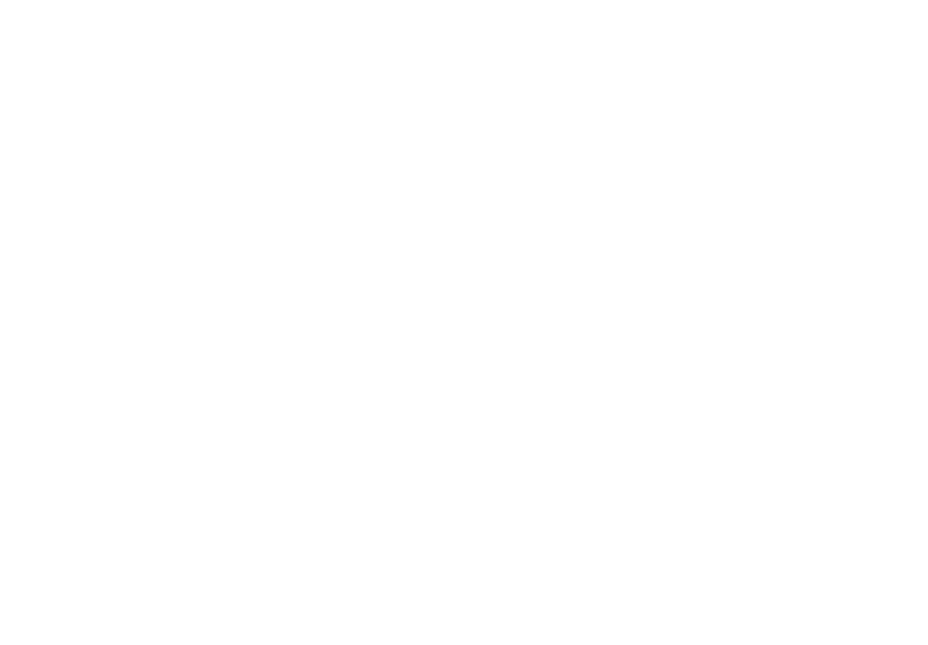
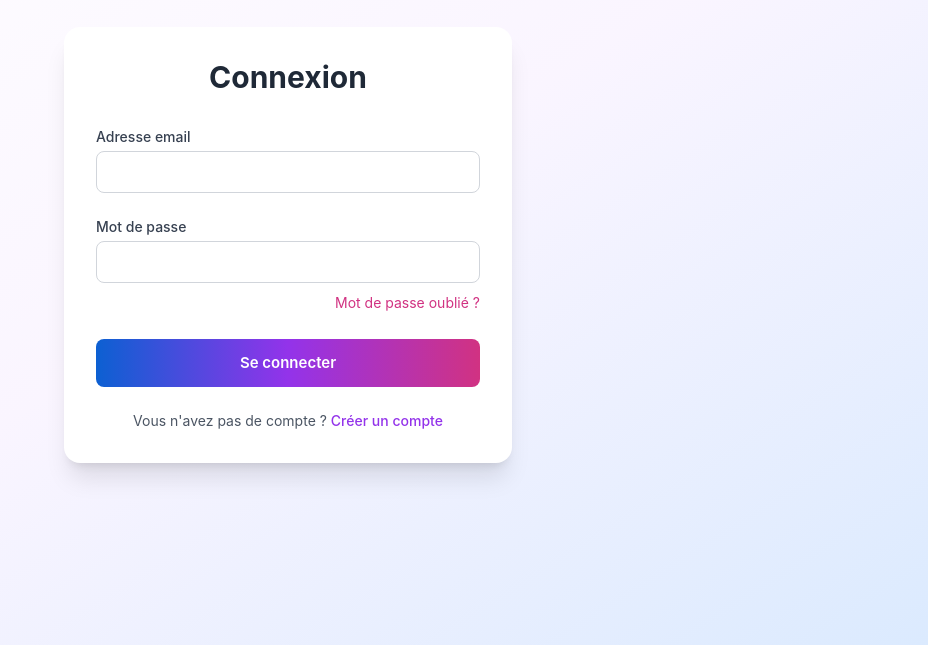
Before and after one commit to mehdidarmiche/monfeed-front, a Vue app in the folder front/: page /login in a window 1280 px wide. Before the commit this address had no page. Shown: the part 155-800 px from the top of the page, without its empty margins (352-1280 px from the left). Built offline with nearby package versions, Linux system fonts and the light colour scheme.

Commit message:
feat: implement authentication forms and routing for login and registration

```diff
--- /dev/null
+++ b/front/src/components/auth/LoginForm.vue
@@ -0,0 +1,97 @@
+<script setup>
+import { ref } from 'vue'
+import { useRouter } from 'vue-router'
+
+const email = ref('')
+const password = ref('')
+const router = useRouter()
+
+const login = async () => {
+  try {
+    const response = await fetch('http://localhost:1337/api/auth/local', {
+      method: 'POST',
+      headers: { 'Content-Type': 'application/json' },
+      body: JSON.stringify({
+        identifier: email.value,
+        password: password.value
+      })
+    })
+
+    const data = await response.json()
+
+    if (response.ok) {
+      localStorage.setItem('jwt', data.jwt)
+      alert('Connexion réussie ✅')
+      router.push('/dashboard') // redirige vers une page protégée
+    } else {
+      alert(data.error?.message || 'Identifiants invalides.')
+    }
+  } catch (err) {
+    alert('Erreur serveur.')
+    console.error(err)
+  }
+}
+</script>
+
+<template>
+  <section
+    class="min-h-screen flex items-center justify-center bg-gradient-to-br from-white via-purple-50 to-blue-100 px-4"
+  >
+    <div class="flex items-center justify-center w-full h-full py-20">
+      <div class="w-full max-w-md bg-white p-8 rounded-2xl shadow-xl self-center">
+        <h2 class="text-3xl font-bold text-center text-gray-800 mb-8">Connexion</h2>
+
+        <form @submit.prevent="login" class="space-y-6">
+          <div>
+            <label for="email" class="block text-sm font-medium text-gray-700">Adresse email</label>
+            <input
+              type="email"
+              id="email"
+              v-model="email"
+              required
+              class="mt-1 w-full px-4 py-2 border border-gray-300 rounded-lg focus:outline-none focus:ring-2 focus:ring-purple-500"
+            />
+          </div>
+
+          <div>
+            <label for="password" class="block text-sm font-medium text-gray-700"
+              >Mot de passe</label
+            >
+            <input
+              type="password"
+              id="password"
+              v-model="password"
+              required
+              class="mt-1 w-full px-4 py-2 border border-gray-300 rounded-lg focus:outline-none focus:ring-2 focus:ring-purple-500"
+            />
+            <div class="text-right mt-2">
+              <a href="#" class="text-sm text-secondary hover:underline">Mot de passe oublié ?</a>
+            </div>
+          </div>
+
+          <button
+            type="submit"
+            class="w-full py-3 font-semibold text-white rounded-lg bg-gradient-to-r from-primary via-purple-600 to-secondary hover:opacity-90 transition"
+          >
+            Se connecter
+          </button>
+        </form>
+
+        <p class="text-sm text-center text-gray-600 mt-6">
+          Vous n'avez pas de compte ?
+          <a href="/register" class="text-purple-600 font-medium hover:underline"
+            >Créer un compte</a
+          >
+        </p>
+      </div>
+    </div>
+  </section>
+</template>
+
+<style scoped>
+section {
+  display: flex;
+  align-items: center;
+  justify-content: center;
+}
+</style>
--- /dev/null
+++ b/front/src/components/auth/RegisterForm.vue
@@ -0,0 +1,112 @@
+<script setup>
+import { ref } from 'vue'
+import { useRouter } from 'vue-router' // 👈
+
+const router = useRouter()
+
+const email = ref('')
+const password = ref('')
+const confirmPassword = ref('')
+
+const register = async () => {
+  if (password.value !== confirmPassword.value) {
+    alert('Les mots de passe ne correspondent pas.')
+    return
+  }
+
+  try {
+    const response = await fetch('http://localhost:1337/api/auth/local/register', {
+      method: 'POST',
+      headers: { 'Content-Type': 'application/json' },
+      body: JSON.stringify({
+        username: email.value, // Strapi exige un username
+        email: email.value,
+        password: password.value
+      })
+    })
+
+    const data = await response.json()
+
+    if (response.ok) {
+      console.log('Token reçu :', data.jwt)
+      router.push('/login')
+    } else {
+      alert(data.error?.message || 'Erreur lors de l’inscription.')
+    }
+  } catch (err) {
+    console.error(err)
+    alert('Erreur réseau ou serveur.')
+  }
+}
+</script>
+
+<template>
+  <section
+    class="min-h-screen flex items-center justify-center bg-gradient-to-br from-white via-purple-50 to-blue-100 px-4"
+  >
+    <div class="flex items-center justify-center w-full h-full py-20">
+      <div class="w-full max-w-md bg-white p-8 rounded-2xl shadow-xl self-center">
+        <h2 class="text-3xl font-bold text-center text-gray-800 mb-8">Créer un compte</h2>
+
+        <form @submit.prevent="register" class="space-y-6">
+          <div>
+            <label for="email" class="block text-sm font-medium text-gray-700">Adresse email</label>
+            <input
+              type="email"
+              id="email"
+              v-model="email"
+              required
+              class="mt-1 w-full px-4 py-2 border border-gray-300 rounded-lg focus:outline-none focus:ring-2 focus:ring-purple-500"
+            />
+          </div>
+
+          <div>
+            <label for="password" class="block text-sm font-medium text-gray-700"
+              >Mot de passe</label
+            >
+            <input
+              type="password"
+              id="password"
+              v-model="password"
+              required
+              class="mt-1 w-full px-4 py-2 border border-gray-300 rounded-lg focus:outline-none focus:ring-2 focus:ring-purple-500"
+            />
+          </div>
+
+          <div>
+            <label for="confirmPassword" class="block text-sm font-medium text-gray-700"
+              >Confirmer le mot de passe</label
+            >
+            <input
+              type="password"
+              id="confirmPassword"
+              v-model="confirmPassword"
+              required
+              class="mt-1 w-full px-4 py-2 border border-gray-300 rounded-lg focus:outline-none focus:ring-2 focus:ring-purple-500"
+            />
+          </div>
+
+          <button
+            type="submit"
+            class="w-full py-3 font-semibold text-white rounded-lg bg-gradient-to-r from-purple-600 via-blue-600 to-indigo-600 hover:opacity-90 transition"
+          >
+            S'inscrire
+          </button>
+        </form>
+
+        <p class="text-sm text-center text-gray-600 mt-6">
+          Vous avez déjà un compte ?
+          <a href="/login" class="text-purple-600 font-medium hover:underline">Se connecter</a>
+        </p>
+      </div>
+    </div>
+  </section>
+</template>
+
+<style scoped>
+section {
+  display: flex;
+  align-items: center;
+  justify-content: center;
+}
+</style>
--- a/front/src/router/index.js
+++ b/front/src/router/index.js
@@ -10,12 +10,14 @@ const router = createRouter({
       component: Home
     },
     {
-      path: '/about',
-      name: 'about',
-      // route level code-splitting
-      // this generates a separate chunk (About.[hash].js) for this route
-      // which is lazy-loaded when the route is visited.
-      component: () => import('../views/AboutView.vue')
+      path: '/login',
+      name: 'login',
+      component: () => import('../views/LoginView.vue')
+    },
+    {
+      path: '/register',
+      name: 'register',
+      component: () => import('../views/RegisterView.vue')
     }
   ]
 })
--- /dev/null
+++ b/front/src/views/LoginView.vue
@@ -0,0 +1,9 @@
+<script setup>
+import LoginForm from '../components/auth/LoginForm.vue'
+</script>
+
+<template>
+  <main>
+    <LoginForm />
+  </main>
+</template>
--- /dev/null
+++ b/front/src/views/RegisterView.vue
@@ -0,0 +1,9 @@
+<script setup>
+import RegisterForm from '../components/auth/RegisterForm.vue'
+</script>
+
+<template>
+  <main>
+    <RegisterForm />
+  </main>
+</template>
```
Also changed, not shown: 2 other files (tests, documents, lock files or other folders).
